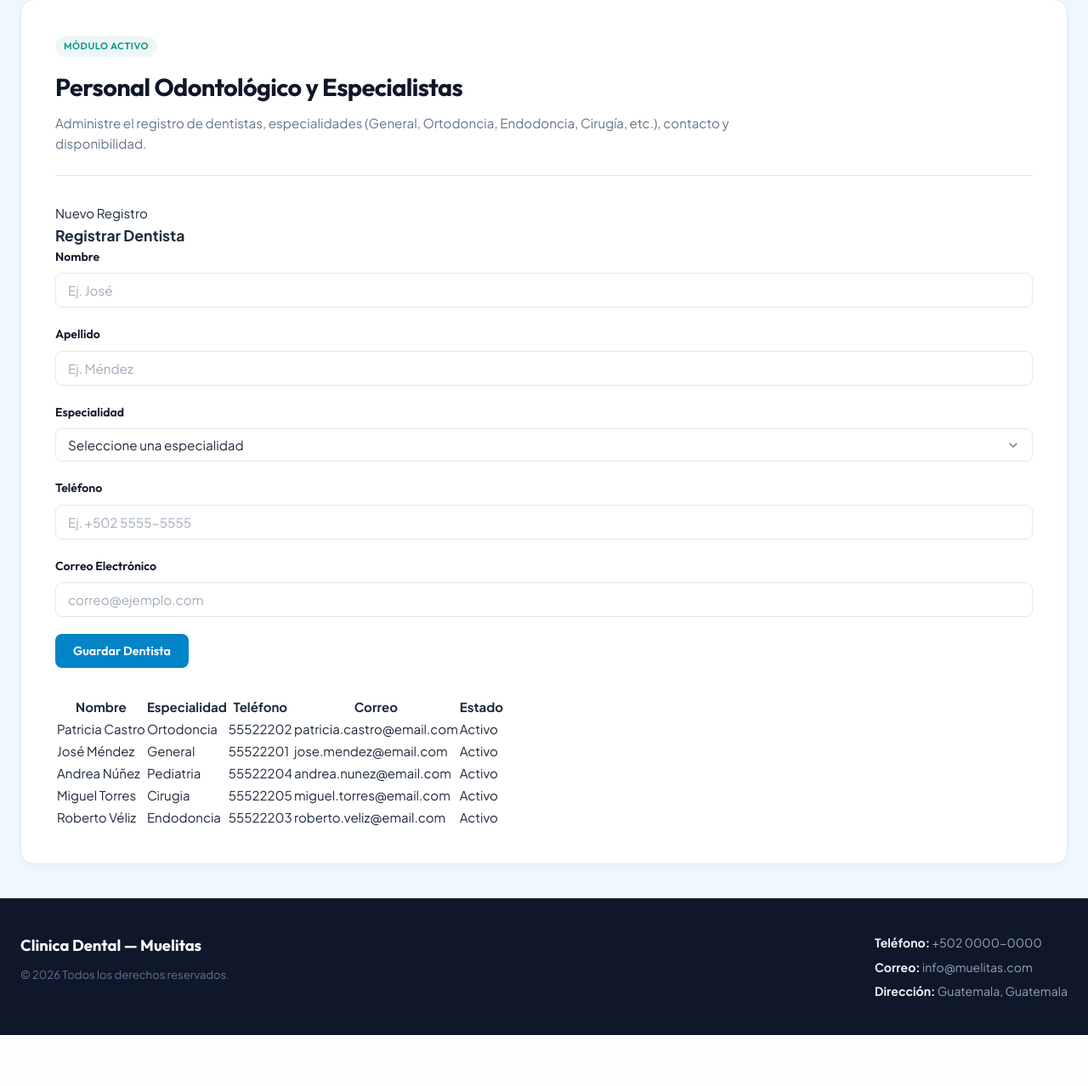
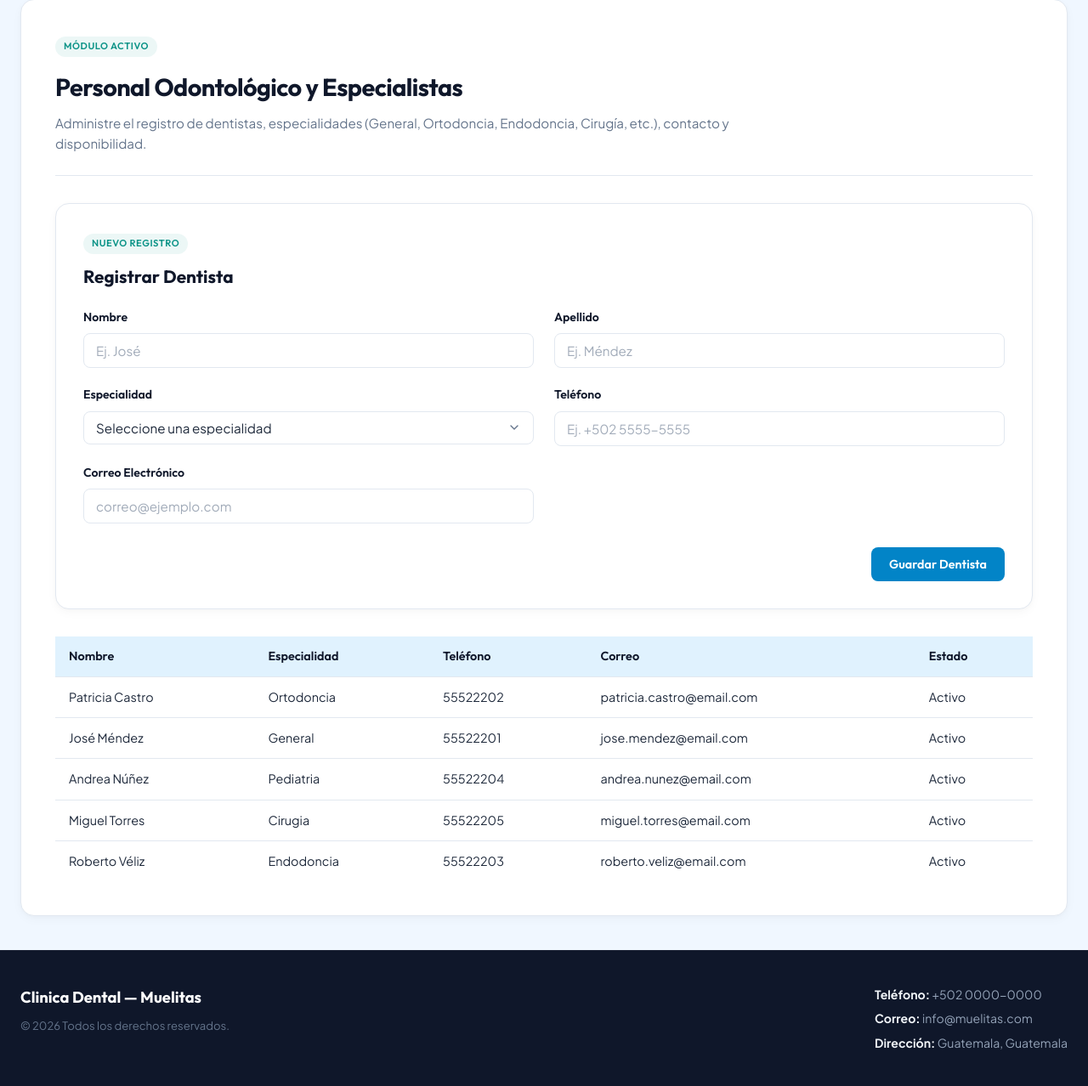
Before and after one commit to martir5913/Clinica_Muelitas, a PHP site: page /dentistas.php in a window 1280 px wide. Shown: the part 112-1390 px from the top of the page at 85% size. Before the commit the page ends 1330 px from the top, so only its background shows below. Run offline with PHP 8.4, Linux system fonts and the light colour scheme; data comes from the database, SQL or seed files in the repository.

Commit message:
Estilos adicionales utilizados en el módulo dentistas

```diff
--- a/style-dentistas-module.css
+++ b/style-dentistas-module.css
@@ -1 +1,101 @@
 /*CSS extra a utilizar en el módulo "dentistas"*/
+/*Para el formulario */
+.form-section {
+    background-color: var(--card-bg);
+    border: 1px solid var(--border);
+    border-radius: var(--radius);
+    padding: 32px;
+    box-shadow: var(--shadow);
+}
+.form-section-badge {
+    display: inline-flex;
+    font-family: var(--font-title);
+    font-size: 0.7rem;
+    font-weight: 600;
+    text-transform: uppercase;
+    letter-spacing: 0.05em;
+    color: var(--accent);
+    background-color: rgba(13, 148, 136, 0.08);
+    padding: 3px 10px;
+    border-radius: 20px;
+    margin-bottom: 10px;
+}
+.form-section-title {
+    font-family: var(--font-title);
+    font-size: 1.3rem;
+    font-weight: 700;
+    color: var(--primary-dark);
+    margin-bottom: 20px;
+}
+.form-grid {
+    display: grid;
+    grid-template-columns: repeat(2, 1fr);
+    gap: 0 24px;
+}
+.form-actions {
+    grid-column: 1 / -1;
+    display: flex;
+    justify-content: flex-end;
+    margin-top: 8px;
+}
+
+/*Alertas - Éxito y Error*/
+.alert {
+    padding: 14px 18px;
+    border-radius: var(--radius-sm);
+    font-size: 0.9rem;
+    border: 1px solid transparent;
+}
+.alert-success {
+    background-color: rgba(13, 148, 136, 0.08);
+    border-color: rgba(13, 148, 136, 0.25);
+    color: var(--accent);
+}
+.alert-error {
+    background-color: rgba(220, 38, 38, 0.06);
+    border-color: rgba(220, 38, 38, 0.25);
+    color: #b91c1c;
+}
+.alert-error ul {
+    margin: 0;
+    padding-left: 18px;
+}
+
+/*Tabla con los dentistas*/
+.table-wrapper {
+    overflow-x: auto;
+    border: 1px solid var(--border);
+    border-radius: var(--radius-sm);
+}
+.data-table {
+    width: 100%;
+    border-collapse: collapse;
+    font-size: 0.9rem;
+}
+.data-table thead {
+    background-color: var(--primary-light);
+}
+.data-table th {
+    text-align: left;
+    font-family: var(--font-title);
+    font-weight: 600;
+    color: var(--primary-dark);
+    padding: 12px 16px;
+    white-space: nowrap;
+}
+.data-table td {
+    padding: 12px 16px;
+    border-top: 1px solid var(--border);
+    color: var(--text);
+    vertical-align: middle;
+}
+.data-table tbody tr:hover {
+    background-color: rgba(2, 132, 199, 0.02);
+}
+
+/*Corrección de responsive*/
+@media (max-width: 768px) {
+    .form-grid {
+        grid-template-columns: 1fr;
+    }
+}
```
